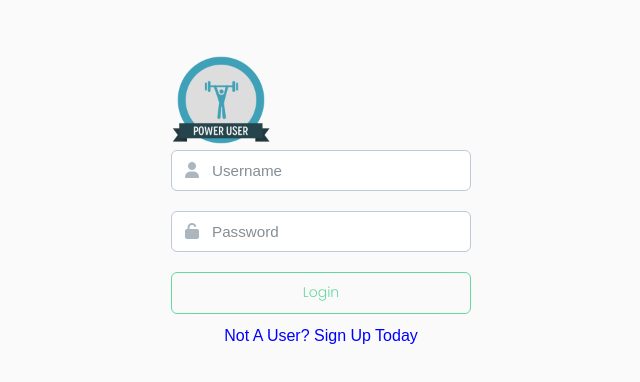
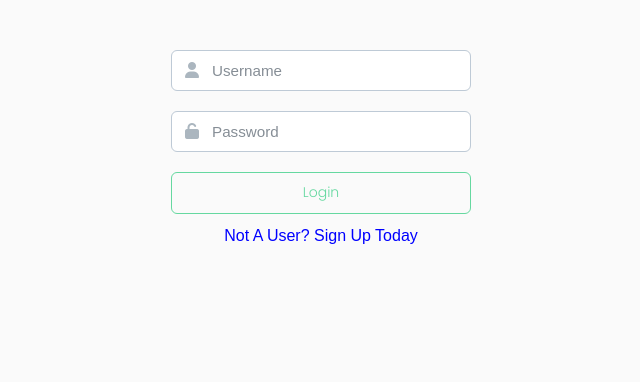
Before and after one commit to albertyu1027/PowerUser, a React (Create React App) app in the folder client/: page / in a window 1280 px wide. Shown: the top 382 px of the page, without its empty margins (319-959 px from the left). Built offline with nearby package versions, Linux system fonts and the light colour scheme.

Commit message:
removed img

```diff
--- a/client/src/pages/LoginForm.jsx
+++ b/client/src/pages/LoginForm.jsx
@@ -75,12 +75,12 @@ class LoginForm extends Component {
         <div>
           <Container>
             <div className="LoginForm">
-              <img
+              {/* <img
                 alt="Power User Img"
                 src="./images/power-user-img.png"
-                height="100px"
-                width="100px"
-              />
+                height="300px"
+                width="300px"
+              /> */}
 
               <form>
                 <div className="input-group with-addon-icon-left">
```
